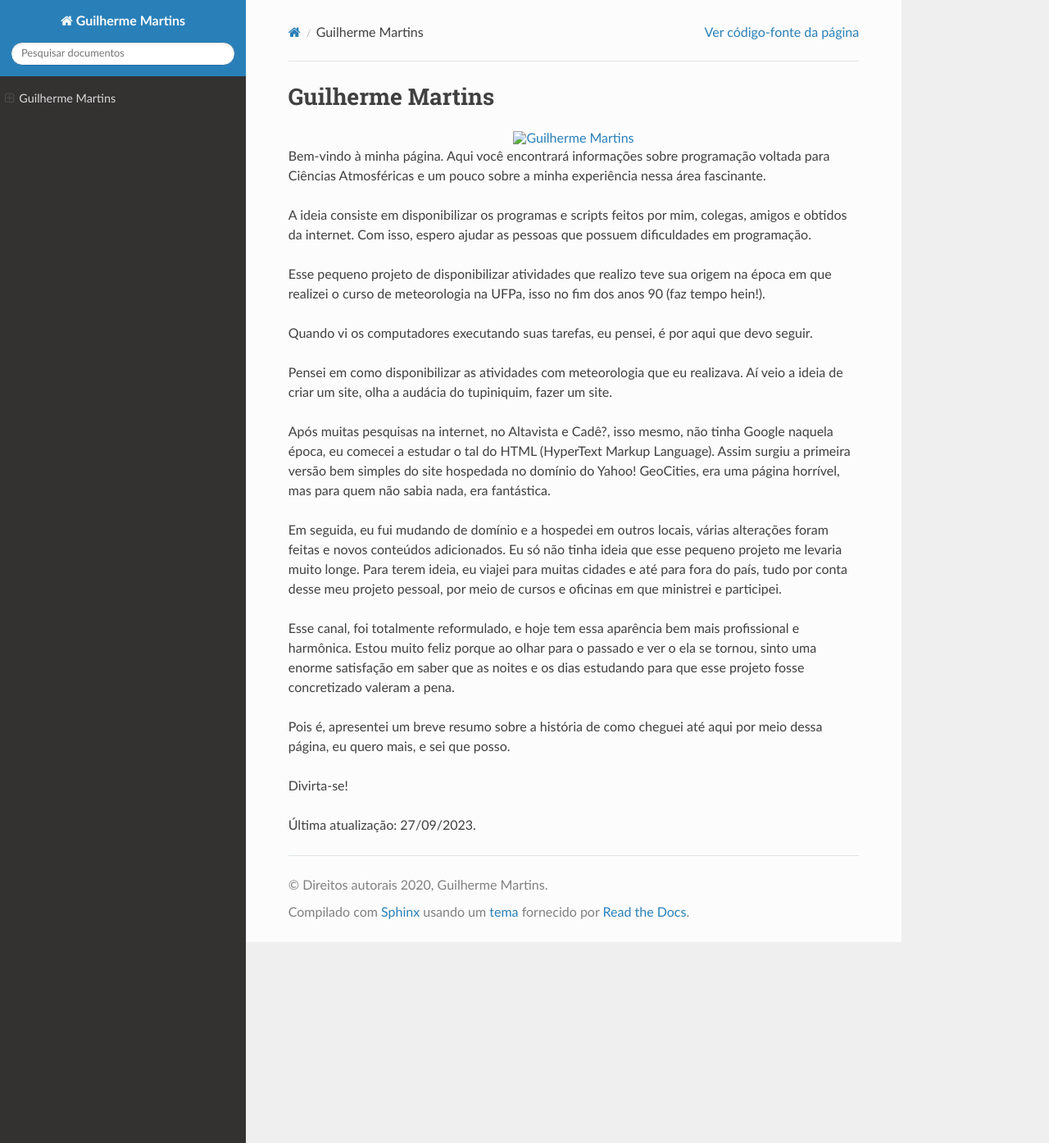
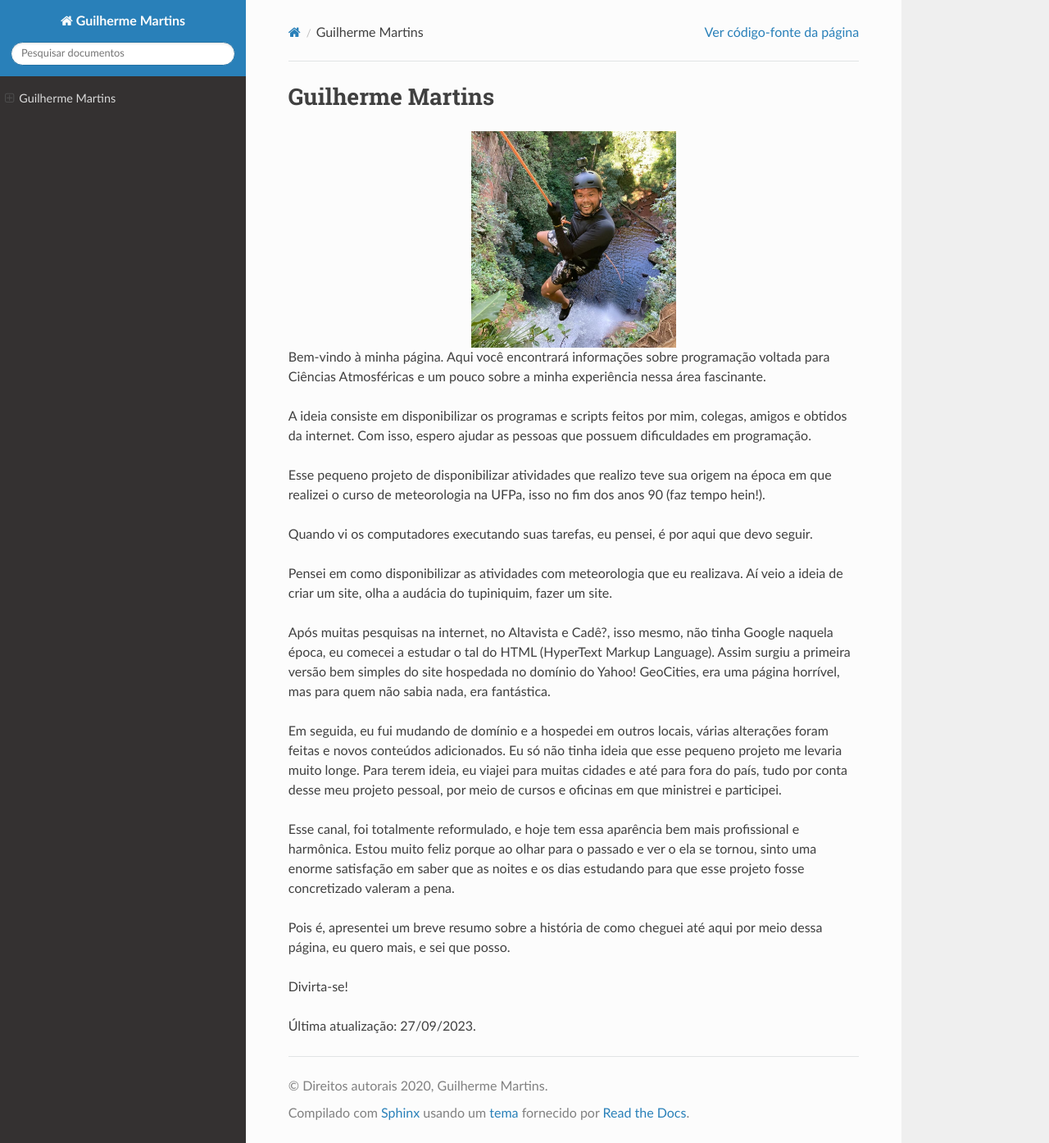
Before and after one commit to jgmsantos/homepage, a Sphinx documentation site: the page built from docs/index.rst, in a window 1280 px wide and 1394 px high. Shown: the whole window at 82% size. Built offline with Sphinx 7.4.7 and the Read the Docs theme 2.0.0, drawn with Linux system fonts in a browser that asks for light colours; pages that are not in the unit, such as notebooks, are missing from menus.

Commit message:
Atualizando

```diff
--- a/docs/index.rst
+++ b/docs/index.rst
@@ -6,7 +6,7 @@
 Guilherme Martins
 =================
 
-.. figure:: images/gui1.jpg
+.. figure:: ../images/gui1.jpg
    :width: 250
    :align: Center
    :alt: Guilherme Martins
```
